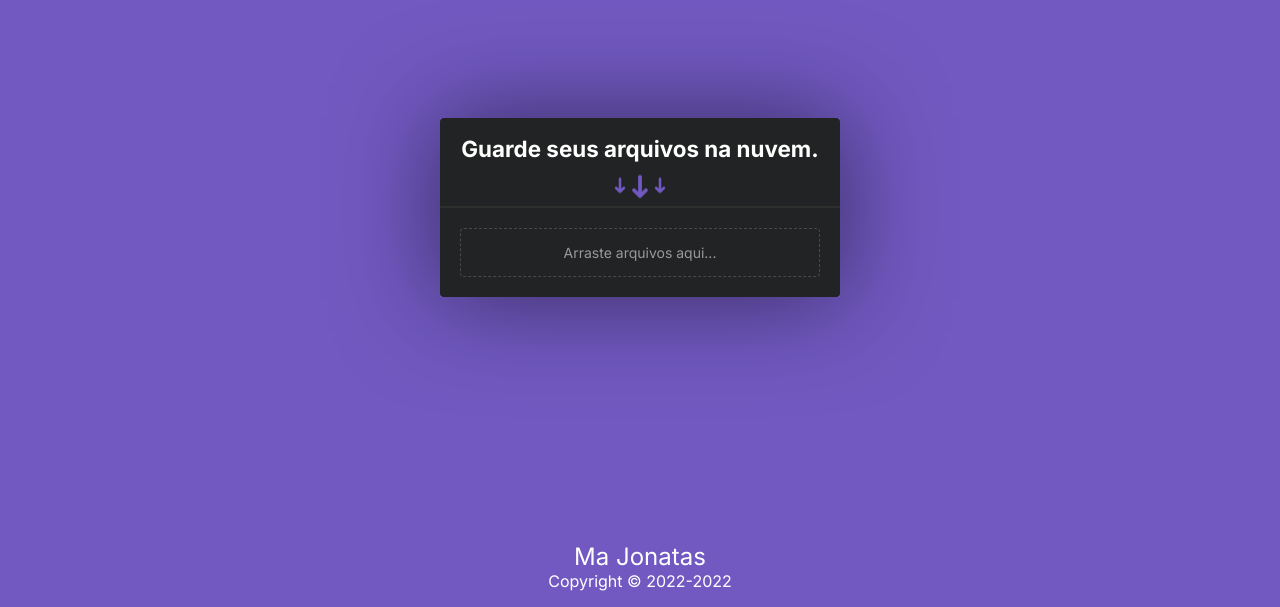
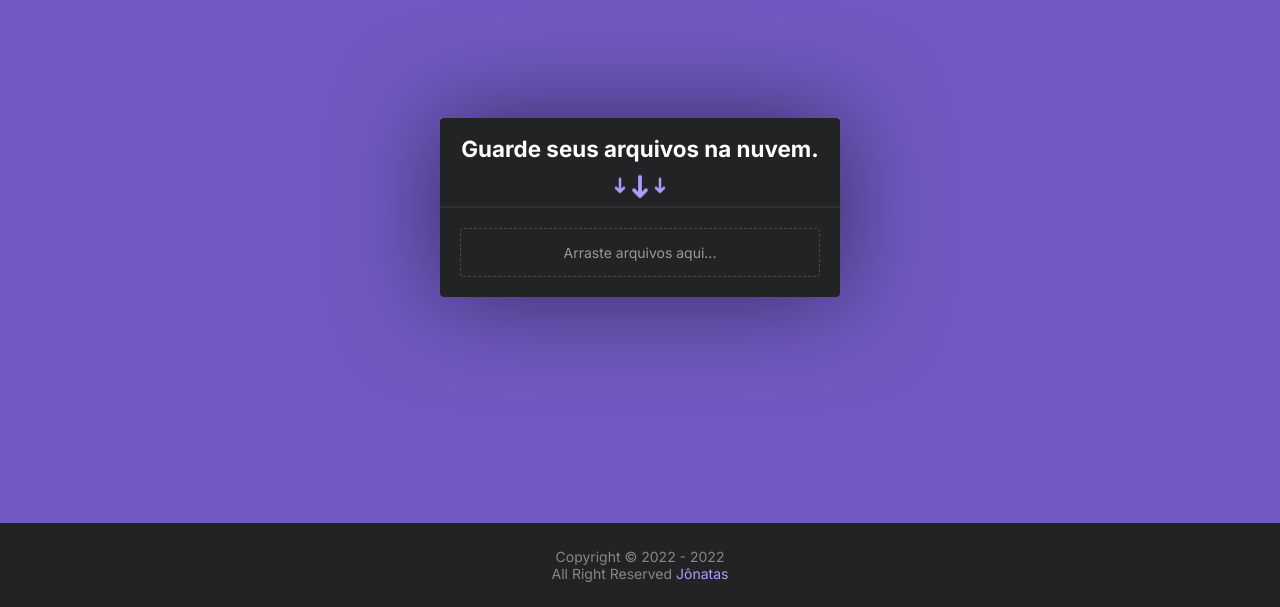
Before and after one commit to jonatasJS/database-files-frontend, a React (Create React App) app: page / in a window 1280 px wide. Shown: the part 193-800 px from the top of the page. Built offline with nearby package versions, Linux system fonts and the light colour scheme; no server answers.

Commit message:
zxczxczxcc

```diff
--- a/src/App.js
+++ b/src/App.js
@@ -7,7 +7,15 @@ import { ToastContainer, toast } from "react-toastify";
 import { BsArrowDown } from "react-icons/bs";
 
 import GlobalStyle from "./styles/global";
-import { ArrowDown, Container, Content, Header } from "./styles";
+import {
+  ArrowDown,
+  Container,
+  Content,
+  CopyrighArea,
+  CopyrighText,
+  Footer,
+  Header,
+} from "./styles";
 import "react-toastify/dist/ReactToastify.css";
 
 import Upload from "./components/Upload";
@@ -57,7 +65,7 @@ class App extends Component {
           : uploadedFile;
       }),
     });
-    this.componentDidMount()
+    this.componentDidMount();
   };
 
   processUpload = async (uploadedFile) => {
@@ -163,7 +171,7 @@ class App extends Component {
                 }}
                 width={100}
                 height={100}
-                color="#7159c1"
+                color="#b29bff"
                 strokeWidth={1.5}
               />
             </ArrowDown>
@@ -176,7 +184,7 @@ class App extends Component {
                 }}
                 width={100}
                 height={100}
-                color="#7159c1"
+                color="#b29bff"
                 strokeWidth={1.5}
               />
             </ArrowDown>
@@ -188,7 +196,7 @@ class App extends Component {
                   marginBottom: "-8px",
                 }}
                 strokeWidth={1.5}
-                color="#7159c1"
+                color="#b29bff"
                 width={100}
                 height={100}
               />
@@ -203,32 +211,17 @@ class App extends Component {
         </Content>
         <GlobalStyle />
         <ToastContainer />
-        <div
-          style={{
-            position: "absolute",
-            bottom: "0",
-            left: "0",
-            width: "100%",
-            textAlign: "center",
-            color: "#fff",
-            fontSize: "1.5rem",
-            marginBottom: "1rem",
-          }}
-        >
-          Ma{" "}
-          <a
-            href="https://jonatas.app/"
-            target="_blank"
-            rel="noopener noreferrer"
-            style={{ color: "#fff", textDecoration: "none" }}
-          >
-            Jonatas
-          </a>
-          {" "}
-          <p style={{ fontSize: "1rem" }}>
-            Copyright &copy; 2022-{new Date().getFullYear()}
-          </p>
-        </div>
+        <Footer>
+          <CopyrighArea>
+            <CopyrighText>
+              <p>
+                Copyright &copy; 2022 - {new Date().getFullYear()}
+                <br />
+                All Right Reserved <a href="https://jonatas.app/">Jônatas</a>
+              </p>
+            </CopyrighText>
+          </CopyrighArea>
+        </Footer>
       </Container>
     );
   }
--- a/src/styles.js
+++ b/src/styles.js
@@ -55,7 +55,8 @@ export const ArrowDown = styled.span`
   display: flex;
   align-items: center;
   justify-content: center;
-  animation: ${arrowDownAnim} ${props => props.teste}s infinite alternate linear;
+  animation: ${arrowDownAnim} ${(props) => props.teste}s infinite alternate
+    linear;
 `;
 
 export const Content = styled.div`
@@ -67,3 +68,39 @@ export const Content = styled.div`
   background: rgb(33, 35, 36);
   padding: 20px;
 `;
+
+export const Footer = styled.footer`
+  background-color: rgb(33, 35, 36);
+  position: absolute;
+  bottom: 0;
+  left: 0;
+  width: 100%;
+  text-align: center;
+`;
+
+export const CopyrighArea = styled.div`
+  padding: 25px 0;
+  text-align: center;
+`;
+
+export const CopyrighText = styled.div`
+  align-items: center;
+  justify-content: center;
+  display: flex;
+  flex-direction: row;
+
+  p {
+    margin: 0;
+    font-size: 14px;
+    color: #878787;
+
+    a {
+      color: #b29bff;
+      text-decoration: none;
+
+      &:hover {
+        text-decoration: underline;
+      }
+    }
+  }
+`;
```
